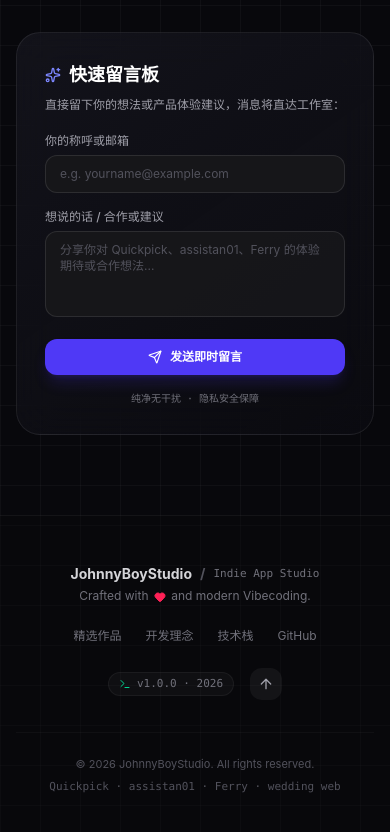
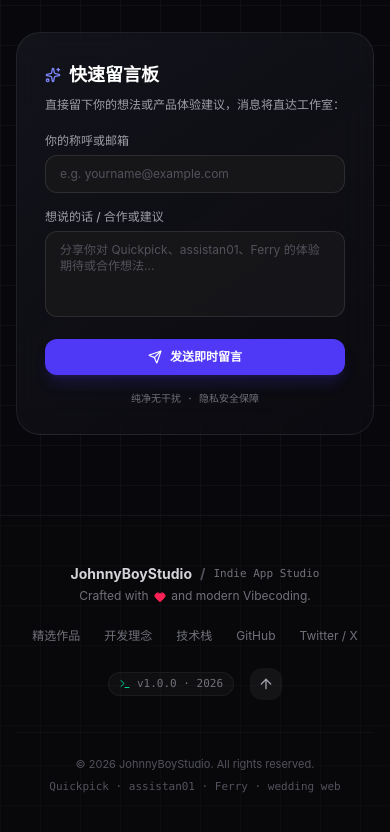
Before and after one commit to Johnnywang92/JohnnyBoyStudio, a Next.js app: page / in a window 390 px wide. Shown: the part 9755-10587 px from the top of the page. Built offline with nearby package versions, Linux system fonts and the light colour scheme.

Commit message:
chore: update Twitter/X profile link to https://x.com/yifanwang08

```diff
--- a/src/components/Footer.tsx
+++ b/src/components/Footer.tsx
@@ -46,6 +46,14 @@ export default function Footer() {
             >
               GitHub
             </a>
+            <a
+              href={studioInfo.socials.twitter}
+              target="_blank"
+              rel="noreferrer"
+              className="hover:text-zinc-300 transition-colors"
+            >
+              Twitter / X
+            </a>
           </div>
 
           {/* Right Back to Top & Time */}
--- a/src/components/Navbar.tsx
+++ b/src/components/Navbar.tsx
@@ -2,7 +2,7 @@
 
 import React, { useState, useEffect } from "react";
 import { studioInfo } from "@/data/studioData";
-import { GithubIcon } from "./SocialIcons";
+import { GithubIcon, TwitterXIcon } from "./SocialIcons";
 import { Menu, X, Sparkles, Command } from "lucide-react";
 
 export default function Navbar() {
@@ -62,7 +62,7 @@ export default function Navbar() {
         </div>
 
         {/* Right Actions */}
-        <div className="hidden sm:flex items-center gap-2.5">
+        <div className="hidden sm:flex items-center gap-1.5">
           <a
             href={studioInfo.socials.github}
             target="_blank"
@@ -74,8 +74,18 @@ export default function Navbar() {
           </a>
 
           <a
+            href={studioInfo.socials.twitter}
+            target="_blank"
+            rel="noreferrer"
+            aria-label="Twitter / X"
+            className="p-2 rounded-xl text-zinc-400 hover:text-white hover:bg-white/5 border border-transparent hover:border-white/10 transition-colors"
+          >
+            <TwitterXIcon className="w-4 h-4" />
+          </a>
+
+          <a
             href="#contact"
-            className="inline-flex items-center gap-1.5 px-3.5 py-1.5 rounded-xl bg-white/10 hover:bg-white/20 border border-white/15 text-xs font-semibold text-white transition-all shadow-sm active:scale-95"
+            className="inline-flex items-center gap-1.5 px-3.5 py-1.5 rounded-xl bg-white/10 hover:bg-white/20 border border-white/15 text-xs font-semibold text-white transition-all shadow-sm active:scale-95 ml-1"
           >
             <Sparkles className="w-3.5 h-3.5 text-amber-300" />
             <span>交流合作</span>
--- a/src/data/studioData.ts
+++ b/src/data/studioData.ts
@@ -52,7 +52,7 @@ export const studioInfo: StudioInfo = {
   availableForHire: false,
   socials: {
     github: "https://github.com/Johnnywang92",
-    twitter: "https://x.com",
+    twitter: "https://x.com/yifanwang08",
     email: "johnny.boy.1km@gmail.com",
   },
   stats: [
```
